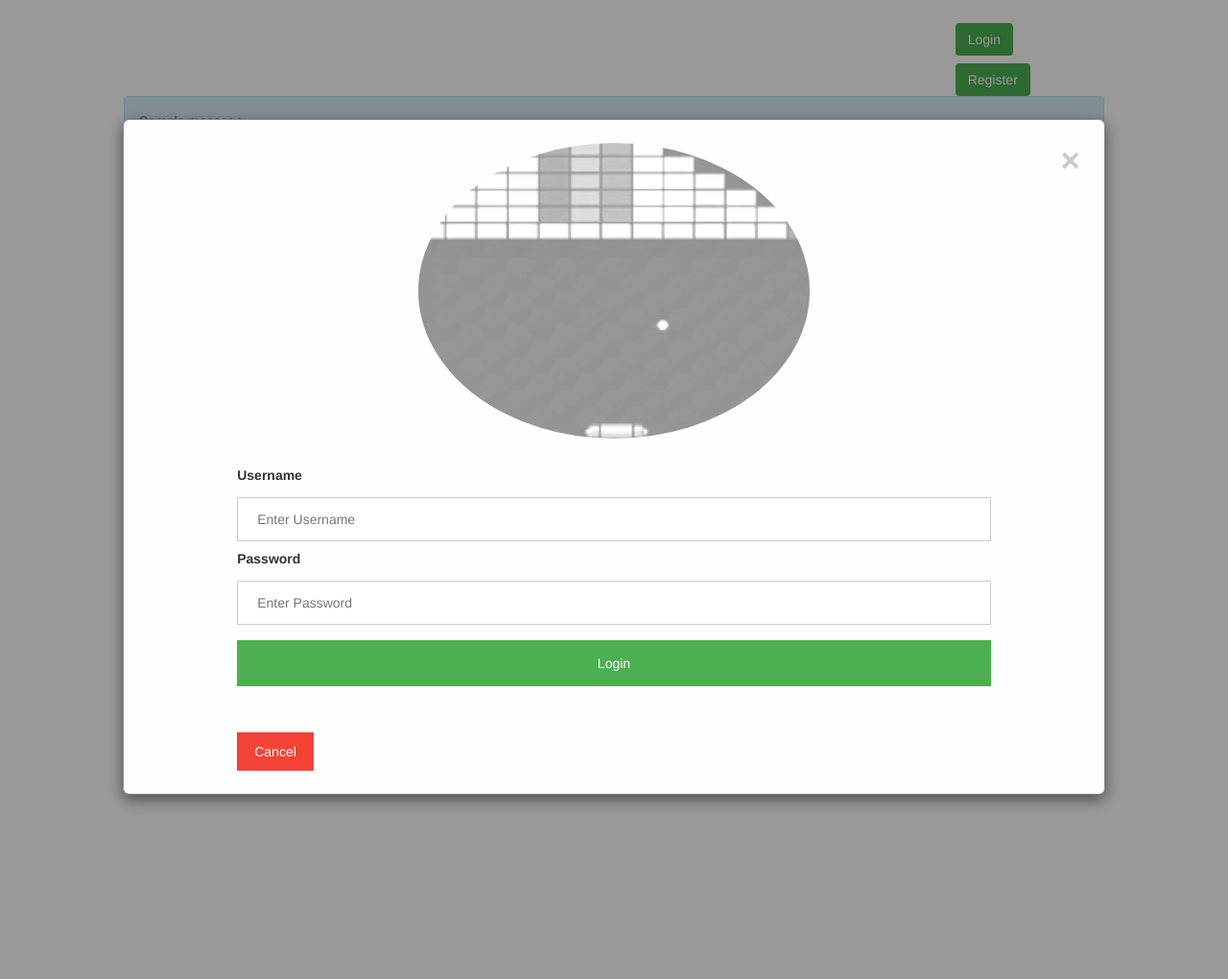
After one commit to wfslithtaivs/Arkanoid-Project, a Flask app: template templates/_base.html in a window 1280 px wide, after a click on "Login". The commit adds this page. Shown: the whole page at 96% size. Run offline with Flask 2, Linux system fonts and the light colour scheme; the template is opened without the code that fills it, so the values that code supplies are empty; tables that the repository leaves empty hold one stand-in row (values such as "Sample post"); one stand-in notice (Sample message) is shown; some libraries are stand-ins or nearby versions.

Commit message:
WIP User profile

```diff
--- a/model.py
+++ b/model.py
@@ -16,6 +16,7 @@ class User(db.Model):
     user_id = db.Column(db.Integer, primary_key=True, autoincrement=True)
     username = db.Column(db.String(50))
     password_token = db.Column(db.String(256))
+    avatar = db.Column(db.String(256), default="static/img/bowie_ipsum.jpg") # store relative path to user-avatar
 
     ## add relation Games
 
--- a/server.py
+++ b/server.py
@@ -44,6 +44,8 @@ def login_user():
         if pbkdf2_sha256.verify(password, user.password_token):
             flash('You were successfully logged in')
             session["current_user"] = user.user_id
+            session["avatar"] = user.avatar
+            session["name"] = user.username
             return redirect("/")
             # return redirect("users/{}".format(user.user_id))
         else:
@@ -68,34 +70,48 @@ def logout():
     return redirect('/')
 
 
-@app.route("/register", methods=["GET", "POST"])
+@app.route("/register", methods=["POST"])
 def register_process():
     """Display registration form and register user in DB"""
 
-    if request.method == 'POST':
-        # since we have a POST request, lookup for arguments in request.form
-        username = request.form.get('username')
-        password = request.form.get('password')
+    username = request.form.get('username')
+    password = request.form.get('password')
+    is_avatar = request.form.get('want_avatar')
 
-        query = User.query.filter_by(username = username).first()
+    raise "!!"
 
-        # check if user already in DB, if not - add him
-        if query:
-            flash("Already in DB")
-        else:
-            # encrypt password with salty hash
-            password_token = pbkdf2_sha256.hash(password)
-            username = User(username=username,
-                         password_token=password_token)
-            db.session.add(user)
-            db.session.commit()
-            flash("New user - {} - succesfully created".format(username))
+    query = User.query.filter_by(username = username).first()
 
+    # check if user already in DB, if not - add him
+    if query:
+        flash("Already in DB")
+    else:
+        # encrypt password with salty hash
+        password_token = pbkdf2_sha256.hash(password)
+
+        if is_avatar == 'true':
+            pass
+
+        user = User(username=username,
+                     password_token=password_token)
+        db.session.add(user)
+        db.session.commit()
+        flash("New user - {} - succesfully created".format(username))
+
+    return redirect("/")
+
+@app.route("/users/<user_id>")
+def user_profile(user_id):
+    """Render current user profile"""
+
+    current_user = session.get("current_user")
+    if current_user:
+        c_user_id = User.query.filter_by(username = current_user.username).first().user_id
+        if c_user_id == user_id:
+            return render_template("user_profile.html")
+    else:
+        flash("For some reasons, you are not allowed to see this profile")
         return redirect("/")
-    elif request.method == "GET":
-        """Displays registration form"""
-
-        return render_template("register_form.html")
 
 
 if __name__ == "__main__":
--- a/static/styles.css
+++ b/static/styles.css
@@ -5,7 +5,7 @@
 }
 
 .brick {
-  background-image: url("static/img/bricks.jpg");
+  background-image: url("static/img/bricks.png");
   height: 20px;
   width: 80px;
 }
@@ -56,6 +56,11 @@ img.avatar {
 
 .container {
     padding: 16px;
+    width: 80%;
+}
+
+.window_container {
+    width: 50%;
 }
 
 span.psw {
--- /dev/null
+++ b/templates/_base.html
@@ -0,0 +1,83 @@
+<!DOCTYPE html>
+<html>
+    <head>
+        <link href="https://maxcdn.bootstrapcdn.com/bootstrap/3.3.7/css/bootstrap.min.css" rel="stylesheet">
+        <link href="static/styles.css" rel="stylesheet">
+        <link >
+        <title>{% block title %} Arkanoid Project {% endblock %}</title>
+    </head>
+    <body>
+
+        <div class="container">
+         <div class="row">
+            <div class="col-xs-10">
+                {% if session.get('current_user')%}
+                    <img src="{{session.get('avatar')}}" class="img-thumbnail" alt="Cinque Terre" width="100" height="100">
+                    <p> Nice to see you, {{session.get("name")}}!</p>
+                {% endif %}
+            </div>
+            <div class="col-xs-2">
+                {% if session.get('current_user') %}
+                    <button onclick="window.location.href='/logout'" style="width:auto;">Logout</button>
+                {% else %}
+                  <button onclick="document.getElementById('id01').style.display='block'" style="width:auto;" class="btn btn-outline-success">Login</button>
+                  <div id="id01" class="modal">
+                    <form class="modal-content animate" action="/login_user">
+                      <div class="imgcontainer">
+                        <span onclick="document.getElementById('id01').style.display='none'" class="close" title="Close Modal">&times;</span>
+                        <img src="static/img/img_avatar.png" alt="Avatar" class="avatar">
+                      </div>
+                      <div class="container">
+                        <label><b>Username</b></label>
+                        <input type="text" placeholder="Enter Username" name="username" required>
+                        <label><b>Password</b></label>
+                        <input type="password" placeholder="Enter Password" name="password" required>
+                        <button type="submit">Login</button>
+                      </div>
+                      <div class="container">
+                        <button type="button" onclick="document.getElementById('id01').style.display='none'" class="cancelbtn">Cancel</button>
+                      </div>
+                    </form>
+                  </div>
+                  <button onclick="document.getElementById('id02').style.display='block'" style="width:auto;" class="btn btn-outline-success">Register</button>
+                  <div id="id02" class="modal">
+                    <form class="modal-content animate" action="/register" method="POST">
+                      <div class="imgcontainer">
+                        <span onclick="document.getElementById('id02').style.display='none'" class="close" title="Close Modal">&times;</span>
+                        <img src="static/img/img_avatar.png" alt="Avatar" class="avatar">
+                      </div>
+                      <div class="container">
+                        <label><b>Username</b></label>
+                        <input type="text" placeholder="Enter Username" name="username" required>
+                        <label><b>Password</b></label>
+                        <input type="password" placeholder="Enter Password" name="password" required>
+                        I want personilized avatar! <input type="checkbox" id="want_avatar" name="want_avatar" value="true">
+                        <button type="submit">Register me</button>
+                      </div>
+                      <div class="container">
+                        <button type="button" onclick="document.getElementById('id01').style.display='none'" class="cancelbtn">Cancel</button>
+                      </div>
+                    </form>
+                  </div>
+                  {% endif %}
+              </div>
+        </div>
+
+        <div class="row">
+            {% with messages = get_flashed_messages() %}
+                {% if messages %}
+                    {% for message in messages %}
+                        <div class="alert alert-info">
+                            {{ message }}
+                        </div>
+                    {% endfor %}
+                {% endif %}
+            {% endwith %}
+        </div>
+
+        {% block content %} {% endblock %}
+        <script src="http://code.jquery.com/jquery.js"></script>
+        <script src="static/script.js"></script>
+      </div>
+    </body>
+</html>
```
Also changed, not shown: templates/index.html (+18 -55 lines), static/img/bowie_ipsum.jpg (added), static/img/bricks.jpg, static/img/bricks.png (added), 1 other file.
